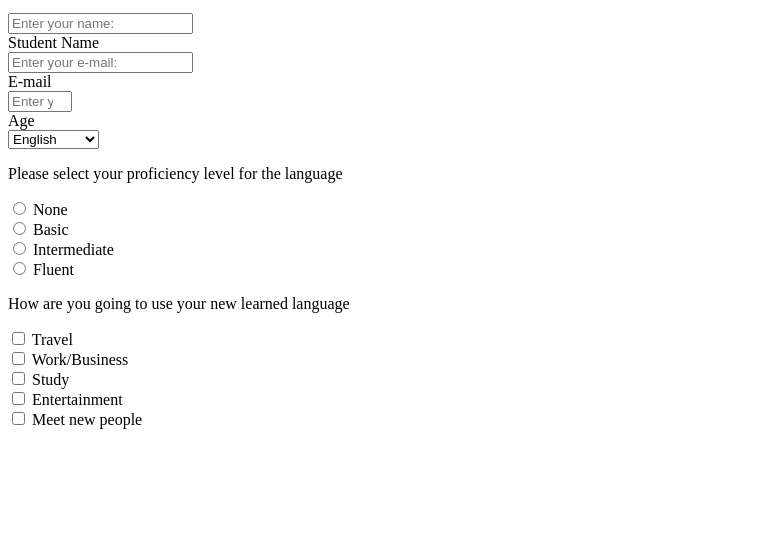
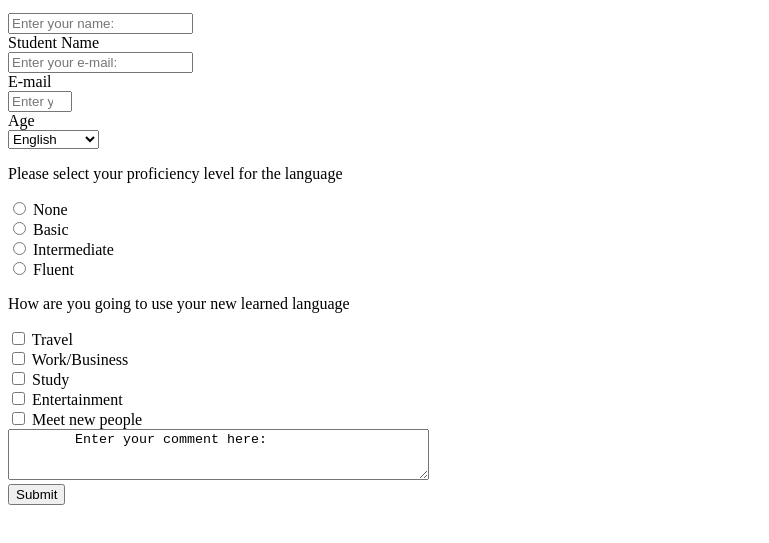
Before and after one commit to John-Arboleda/Microverse-Robson-John, a plain HTML site: page index.html in a window 1280 px wide. Shown: the part 101-644 px from the top of the page, without its empty margins (0-769 px from the left). Drawn offline with Linux system fonts and the light colour scheme.

Commit message:
textare and submit button

```diff
--- a/index.html
+++ b/index.html
@@ -53,6 +53,12 @@
       <input type="checkbox" name="preferences" value="Meet new people" id="Meet">
       <label for="Meet">Meet new people</label></br>
 
+      <textarea name="textarea" rows="3" cols="50">
+        Enter your comment here:
+      </textarea>
+
+    </br><button type="submit" id="submit" value="submit">Submit</button>
+
     </form>
 
     <script  src="js/index.js"></script>
```
